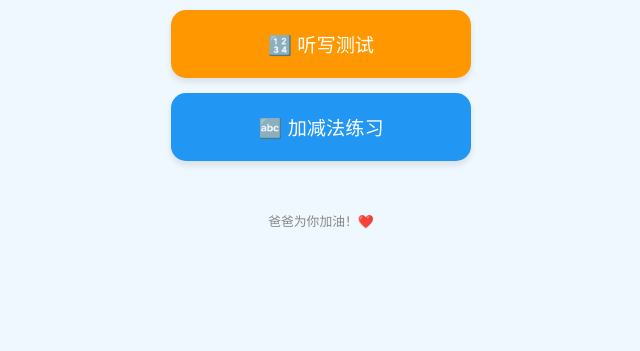
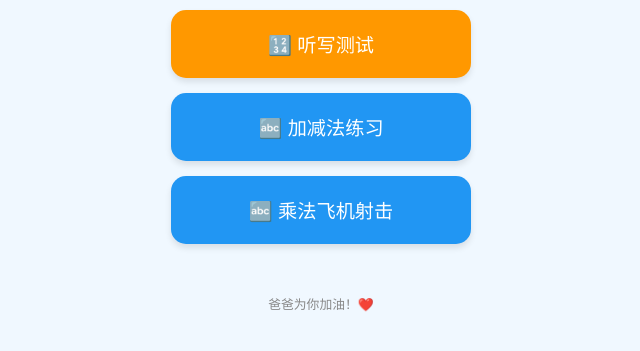
Before and after one commit to ongcheongwei-ai/ZhongYi-Learning-Space, a plain HTML site: page index.html in a window 1280 px wide. Shown: the part 115-466 px from the top of the page, without its empty margins (319-959 px from the left). Drawn offline with Linux system fonts and the light colour scheme.

Commit message:
Update index.html

```diff
--- a/index.html
+++ b/index.html
@@ -24,6 +24,7 @@
     <div class="game-list">
         <a href="Spelling Ejaan app.html" class="game-btn math">🔢 听写测试</a>
         <a href="addition and subtraction app.html" class="game-btn words">🔤 加减法练习</a>
+        <a href="multiplication.html" class="game-btn words">🔤 乘法飞机射击</a>
         </div>
 
     <p style="margin-top: 50px; color: #888; font-size: 0.8rem;">爸爸为你加油！❤️</p>
```
